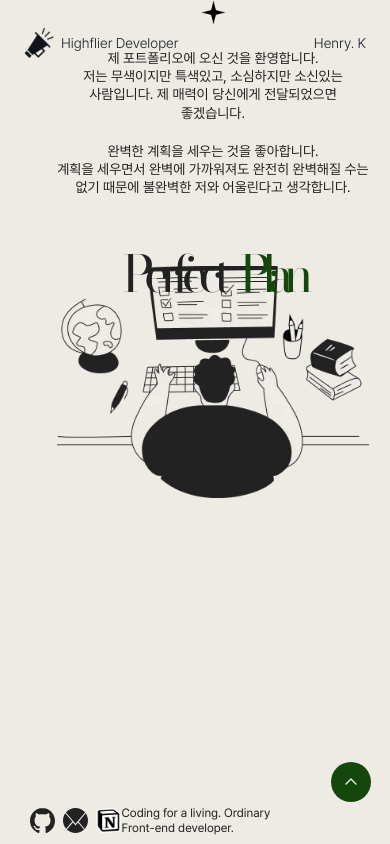
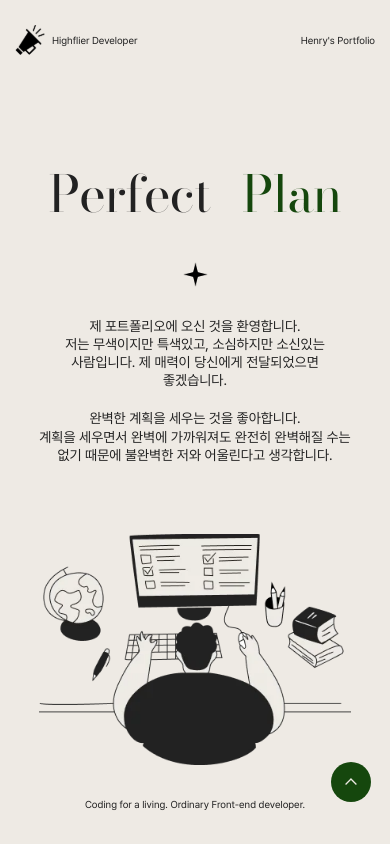
Before and after one commit to KimHyunLo/PERFAN, a React (Vite) app: page / in a window 390 px wide. Shown: the top 844 px of the page. Built offline with nearby package versions, Linux system fonts and the light colour scheme.

Commit message:
update: 바뀐 디자인 반응형 작업

```diff
--- a/src/components/Header.tsx
+++ b/src/components/Header.tsx
@@ -1,15 +1,12 @@
 import styled from 'styled-components'
 
 const StyledHeader = styled.header`
-  position: fixed;
-  top: 1%;
+  position: absolute;
+  top: 3vh;
   left: 50%;
   transform: translateX(-50%);
   width: 100%;
-  padding: 20px 0;
   z-index: 1;
-  mix-blend-mode: exclusion;
-  color: var(--white);
 `
 
 const StyledTitle = styled.div`
@@ -27,15 +24,13 @@ const StyledTitle = styled.div`
 
 const StyledEm = styled.em`
   font-family: 'Now', sans-serif;
-  color: var(--active-difference);
+  color: var(--active);
 `
 
 const StyledSide = styled.div`
   display: flex;
   justify-content: space-between;
   align-items: center;
-  padding: 0 3rem;
-  font-weight: 300;
 `
 
 const StyledSideItem = styled.div`
@@ -85,8 +80,8 @@ export default function Header() {
         PERF<StyledEm>AN</StyledEm>
       </StyledTitle>
       <StyledSide>
-        <StyledSideItem className="left-item">Highflier Developer</StyledSideItem>
-        <StyledSideItem>Henry. K</StyledSideItem>
+        <StyledSideItem className="left-item small-font">Highflier Developer</StyledSideItem>
+        <StyledSideItem className="small-font">Henry's Portfolio</StyledSideItem>
       </StyledSide>
     </StyledHeader>
   )
--- a/src/components/Nav.tsx
+++ b/src/components/Nav.tsx
@@ -33,7 +33,6 @@ const StyledButton = styled.button`
   margin: 0 auto;
 
   .number {
-    font-size: max(12px, 0.7vw);
     color: var(--gray);
     margin-bottom: 15px;
     align-self: start;
@@ -53,7 +52,7 @@ export default function Nav() {
         {sections.map((section, index) => (
           <StyledListItem key={section}>
             <StyledButton>
-              <div className="number">0{index + 1}</div>
+              <div className="number small-font">0{index + 1}</div>
               <div className="path">{section}</div>
             </StyledButton>
           </StyledListItem>
--- a/src/components/Title.tsx
+++ b/src/components/Title.tsx
@@ -4,14 +4,16 @@ const StyledTitle = styled.h1`
   text-align: center;
   font-family: 'Bodoni Moda', sans-serif;
   word-spacing: 2rem;
+  letter-spacing: -10px;
   margin-bottom: 15vh;
-  letter-spacing: -10px;
 
   @media only screen and (max-width: 1024px) {
+    letter-spacing: -5px;
     margin-bottom: 10vh;
   }
 
-  @media only screen and (max-width: 640px) {
+  @media only screen and (max-width: 768px) {
+    letter-spacing: -1px;
     margin-bottom: 5vh;
   }
 `
--- a/src/features/contact/ContactInfo.tsx
+++ b/src/features/contact/ContactInfo.tsx
@@ -10,8 +10,11 @@ const StyledContactInfo = styled.ul`
   column-gap: 3vw;
 
   @media only screen and (max-width: 1024px) {
-    grid-template-columns: 1fr;
+    width: auto;
+    grid-template-columns: auto auto;
     grid-template-rows: 1fr 1fr 1fr 1fr;
+    row-gap: 2vw;
+    column-gap: 5vw;
   }
 `
 
--- a/src/features/contact/ContactSection.tsx
+++ b/src/features/contact/ContactSection.tsx
@@ -6,6 +6,10 @@ import LazyImage from '../../components/LazyImage.tsx'
 const StyledSection = styled.section`
   position: relative;
   height: 100vh;
+
+  @media only screen and (max-width: 1024px) {
+    height: auto;
+  }
 `
 
 const StyledTitleBox = styled.div`
@@ -14,6 +18,13 @@ const StyledTitleBox = styled.div`
   left: 50%;
   transform: translate(-50%, -50%);
   width: 100%;
+
+  @media only screen and (max-width: 1024px) {
+    position: relative;
+    top: auto;
+    left: auto;
+    transform: none;
+  }
 `
 
 const StyledBox = styled.div`
@@ -27,20 +38,21 @@ const StyledBox = styled.div`
   width: 90%;
 
   @media only screen and (max-width: 1024px) {
+    position: relative;
+    top: auto;
+    left: auto;
+    transform: none;
     flex-direction: column;
     align-items: center;
-    gap: 7rem;
+    gap: 5vh;
+    padding-bottom: 5vh;
+    margin: 0 auto;
   }
 `
 
 const StyledImage = styled(LazyImage)`
   height: auto;
   width: max(300px, 20vw);
-
-  @media only screen and (max-width: 1024px) {
-    width: max(300px, 30vw);
-    margin-bottom: 5rem;
-  }
 `
 
 interface ContactSectionProps {
--- a/src/features/main/MainContent.tsx
+++ b/src/features/main/MainContent.tsx
@@ -36,7 +36,7 @@ const MobileMain = styled.div`
       margin-bottom: 100px;
 
       p {
-        max-width: 400px;
+        max-width: 420px;
         width: 80vw;
         text-align: center;
         word-break: keep-all;
@@ -44,10 +44,10 @@ const MobileMain = styled.div`
     }
 
     .avatar {
-      max-width: 400px;
+      max-width: 350px;
+      height: auto;
       width: 80vw;
       margin-bottom: 3rem;
-      height: auto;
     }
   }
 
--- a/src/features/main/MainFooter.tsx
+++ b/src/features/main/MainFooter.tsx
@@ -1,55 +1,28 @@
 import styled from 'styled-components'
-import LazyImage from '../../components/LazyImage'
 
 const StyledFooter = styled.footer`
   position: absolute;
-  bottom: 1%;
+  bottom: 3vh;
   left: 0;
   width: 100%;
+
+  @media only screen and (max-width: 1024px) {
+    position: relative;
+    bottom: auto;
+    left: auto;
+  }
 `
 
 const StyledParagraph = styled.p`
-  position: absolute;
-  top: 50%;
-  left: 50%;
-  transform: translate(-50%, -50%);
-  font-size: max(12px, 0.7vw);
-`
-
-const StyledList = styled.ul`
-  display: flex;
-  gap: 8px;
-`
-
-const StyledImage = styled(LazyImage)`
-  width: max(25px, 1.3vw);
-  height: max(25px, 1.3vw);
+  text-align: center;
 `
 
 function MainFooter() {
   return (
     <StyledFooter>
-      <StyledList>
-        <li>
-          <a href="https://github.com/KimHyunLo" target="blank">
-            <StyledImage src="icons/github.svg" alt="github" loading="eager" />
-          </a>
-        </li>
-        <li>
-          <a href="mailto:leeas016@gmail.com">
-            <StyledImage src="icons/email.svg" alt="email" loading="eager" />
-          </a>
-        </li>
-        <li>
-          <a
-            href="https://perfect-plan.notion.site/c60c5c6ffd8843c6804e2de03ab68149?pvs=74"
-            target="blank"
-          >
-            <StyledImage src="icons/blog.svg" alt="blog" loading="eager" />
-          </a>
-        </li>
-      </StyledList>
-      <StyledParagraph>Coding for a living. Ordinary Front-end developer.</StyledParagraph>
+      <StyledParagraph className="small-font">
+        Coding for a living. Ordinary Front-end developer.
+      </StyledParagraph>
     </StyledFooter>
   )
 }
--- a/src/features/main/MainSection.tsx
+++ b/src/features/main/MainSection.tsx
@@ -6,6 +6,10 @@ import MainFooter from './MainFooter.tsx'
 const StyledSection = styled.section`
   position: relative;
   height: 100vh;
+
+  @media only screen and (max-width: 1024px) {
+    height: auto;
+  }
 `
 
 const StyledTitleBox = styled.div`
@@ -14,6 +18,14 @@ const StyledTitleBox = styled.div`
   left: 50%;
   transform: translate(-50%, -50%);
   width: 100%;
+
+  @media only screen and (max-width: 1024px) {
+    position: relative;
+    top: auto;
+    left: auto;
+    transform: none;
+    margin-top: 20vh;
+  }
 `
 
 interface MainSectionProps {
--- a/src/index.css
+++ b/src/index.css
@@ -38,30 +38,9 @@ body::-webkit-scrollbar {
   background: linear-gradient(transparent, var(--active) 70%);
 }
 
-@media only screen and (min-width: 0\0) {
-  /* IE 9, IE 10, IE 11 */
-  :root,
-  html {
-    font-size: 10px;
-  }
-}
-@media only screen and (-ms-high-contrast: active), (-ms-high-contrast: none) {
-  /* IE 10, IE 11 */
-  :root,
-  html {
-    font-size: 10px;
-  }
-}
-
 html {
   box-sizing: border-box;
   font-size: 62.5%;
-}
-
-@media only screen and (max-width: 768px) {
-  html {
-    font-size: 50%;
-  }
 }
 
 body {
@@ -70,11 +49,6 @@ body {
   -moz-osx-font-smoothing: grayscale;
   background-color: var(--white);
   color: var(--black);
-}
-
-body,
-button {
-  font-size: max(14px, 0.9vw);
 }
 
 a {
@@ -113,6 +87,16 @@ h4 {
   word-break: keep-all;
 }
 
+/* 폰트 사이즈 조절 */
+body,
+button {
+  font-size: max(14px, 0.9vw);
+}
+
+.small-font {
+  font-size: max(12px, 0.7vw);
+}
+
 h1 {
   font-size: max(45px, 13vw);
 }
@@ -130,7 +114,11 @@ h3 {
 @media only screen and (max-width: 1024px) {
   body,
   button {
-    font-size: clamp(14px, 2vw, 18px);
+    font-size: clamp(14px, 2vw, 16px);
+  }
+
+  .small-font {
+    font-size: max(10px, 1.3vw);
   }
 
   h2 {
--- a/src/pages/Layout.tsx
+++ b/src/pages/Layout.tsx
@@ -5,6 +5,7 @@ import Title from '../components/Title.tsx'
 import Header from '../components/Header.tsx'
 import Scrollbar from '../components/Scrollbar.tsx'
 import ScrollButton from '../components/ScrollButton.tsx'
+import Nav from '../components/Nav.tsx'
 
 import MainSection from '../features/main/MainSection.tsx'
 import AboutSection from '../features/about/AboutSection.tsx'
@@ -12,13 +13,14 @@ import ProjectSection from '../features/projects/ProjectSection.tsx'
 import ContactSection from '../features/contact/ContactSection.tsx'
 
 import { useUpdateUser } from '../hooks/useUpdateUser.ts'
-import Nav from '../components/Nav.tsx'
 
 const StyledLayout = styled.div`
-  margin: 0 30px;
+  position: relative;
+  width: calc(100% - 60px);
+  margin: 0 auto;
 
-  @media only screen and (max-width: 640px) {
-    width: calc(100% - 3rem);
+  @media only screen and (max-width: 768px) {
+    width: calc(100% - 30px);
   }
 `
 
```
Also changed, not shown: public/icons/megaphone.svg.
